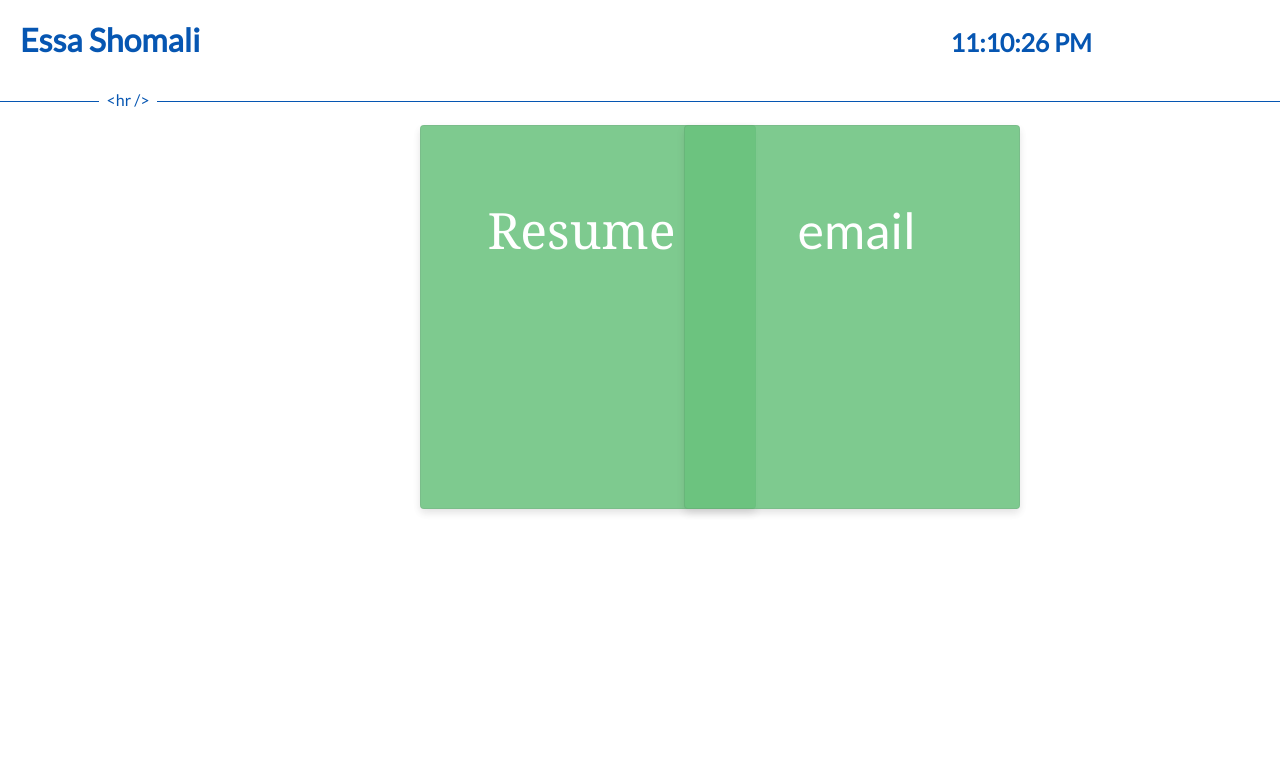
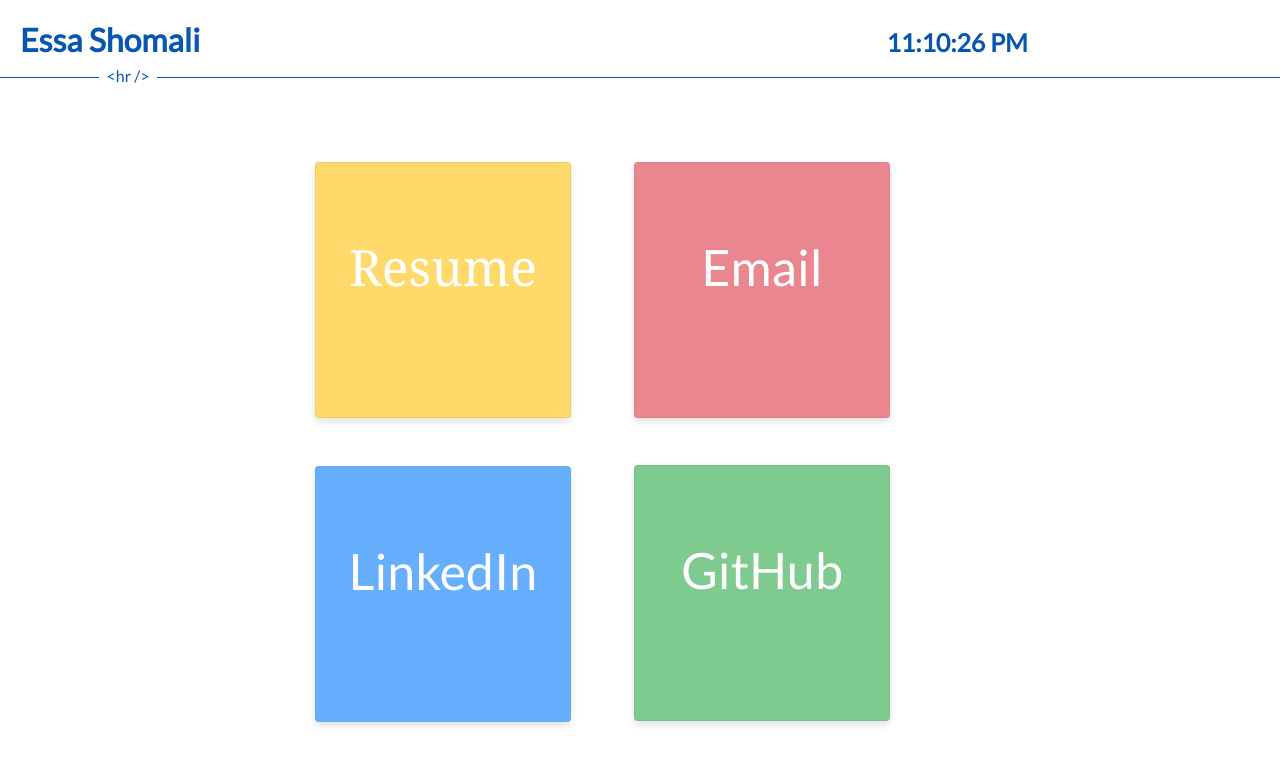
Before and after one commit to eshomali/my-site, a React (Create React App) app: page / in a window 1280 px wide. Shown: the top 766 px of the page. Built offline with nearby package versions, Linux system fonts and the light colour scheme.

Commit message:
Restructured UI
+ CSS changes

```diff
--- a/src/App.css
+++ b/src/App.css
@@ -221,13 +221,28 @@
     background: linear-gradient(#184b53, white);
 }
 
+/***************************************************************/
+
+table #t1 {
+  width:100%;
+}
+
 .edu_header {
   /*font-size: 24px; */
 }
 .edu_body {
-  text-align: center;
+  text-align: left;
 }
 
+
+
+.links:hover {
+  color: white;
+  text-decoration: none;
+}
+.links {
+  color: white;
+}
 
 
 .AccordionParent {
@@ -241,8 +256,9 @@
 }
 
 .cards {
-  /* */
-  padding-top:172px;
+  /*  */
+  padding-left: 122px;
+  position: sticky;
 }
 
 .card-text {
@@ -251,6 +267,34 @@
   color: white;
   padding-top: 37px;
   font-family: Georgia, serif;
+}
+
+.myCard4 .card {
+  padding: 10px 10px 10px 10px;
+  box-shadow: 0 4px 8px 0 rgba(0,0,0,0.2);
+  transition: 0.3s;
+  width: 300px;
+  height: 300px;
+  position: relative;
+  background-color: blue;
+  opacity: 0.85;
+  top: -209px;
+  left: 512px;
+  cursor: pointer;
+}
+
+.myCard3 .card {
+  padding: 10px 10px 10px 10px;
+  box-shadow: 0 4px 8px 0 rgba(0,0,0,0.2);
+  transition: 0.3s;
+  width: 300px;
+  height: 300px;
+  position: relative;
+  background-color: yellow;
+  opacity: 0.85;
+  top: 48px;
+  left: 193px;
+  cursor: pointer;
 }
 
 .myCard2 .card {
@@ -262,8 +306,8 @@
   position: relative;
   background-color: yellow;
   opacity: 0.85;
-  top: -385px;
-  left: 684px;
+  top: 0px;
+  left: 512px;
   cursor: pointer;
 }
 
@@ -276,8 +320,8 @@
   position: relative;
   background-color: blue;
   opacity: 0.85;
-  top: 23px;
-  left: 420px;
+  top: 256px;
+  left: 193px;
   cursor: pointer;
 }
 
@@ -305,7 +349,7 @@
   font-weight: bold;
   position: relative;
   padding: 20px 20px;
-  right: -55%;
+  right: -50%;
   top: 16px;
   color: hsl(212, 94%, 36%);
 }
--- a/src/Home.js
+++ b/src/Home.js
@@ -43,8 +43,8 @@
     }
 
     myHomepage() {
-        const wd = "21rem";
-        const ht = "24rem";
+        const wd = "16rem";
+        const ht = "16rem";
         const [show, setShow] = useState(false);
         const handleClose = () => setShow(false);
         const handleShow = () => setShow(true);
@@ -52,21 +52,38 @@
         return (
             <>
             <div className = "cards">
-                <div className="myCard1" onClick={handleShow}>
-                    <Card bg="success" text="black" style={{ width: wd, height: ht }}>
-                        <Card.Body>
+                <div className="myCard1">
+                    <Card bg="warning" style={{ width: wd, height: ht }}>
+                        <Card.Body onClick={handleShow}>
                             <Card.Text>
-                                Resume&nbsp;
+                                Resume
                             </Card.Text>
                         </Card.Body>
                     </Card>
                 </div>
-                <br />
                 <div className="myCard2">
-                    <Card bg="success" text="black" style={{ width: wd, height: ht }}>
+                    <Card bg="danger" style={{ width: wd, height: ht }}>
                         <Card.Body>
                             <Card.Text>
-                                <span className="email" href="mailto:eshomali@gmail.com">&nbsp;email</span>
+                                <a class="links" href="mailto:eshomali@gmail.com">Email</a>
+                            </Card.Text>
+                        </Card.Body>
+                    </Card>
+                </div>
+                <div className="myCard3">
+                    <Card bg="primary" style={{ width: wd, height: ht }}>
+                        <Card.Body>
+                            <Card.Text>
+                                <a class="links" href="https://www.linkedin.com" target="_blank">LinkedIn</a>
+                            </Card.Text>
+                        </Card.Body>
+                    </Card>
+                </div>
+                <div className="myCard4">
+                    <Card bg="success" style={{ width: wd, height: ht }}>
+                        <Card.Body>
+                            <Card.Text>
+                                <a class="links" href="https://www.github.com/eshomali" target="_blank">GitHub</a>
                             </Card.Text>
                         </Card.Body>
                     </Card>
@@ -74,7 +91,7 @@
             </div>
             <Modal show={show} onHide={handleClose}>
                 <Modal.Header closeButton>
-                    <Modal.Title><strong>Resume</strong></Modal.Title>
+                    <Modal.Title><strong><h3>Resume</h3></strong></Modal.Title>
                 </Modal.Header>
                 <Modal.Body>
                     <>
@@ -84,15 +101,15 @@
                                 <Card.Header>
                                     <Accordion.Toggle as={Card.Header} eventKey="0">
                                         <div class="edu_header">
-                                            Education
+                                            <h5><b>Education</b></h5>
                                         </div>
                                     </Accordion.Toggle>
                                 </Card.Header>
                                 <Accordion.Collapse eventKey="0">
                                     <Card.Body>
                                         <div class="edu_body">
-                                            <h3>B.S.E. Computer Engineering</h3>
-                                            <em><h4><a href="http://www.oakland.edu" target="_blank">Oakland University</a></h4></em>
+                                            <h6><b>&nbsp;B.S.E. Computer Engineering</b></h6>
+                                            <em><h6><a href="http://www.oakland.edu" target="_blank">&nbsp;Oakland University</a></h6></em>
                                         </div>
                                         <li>Minor in Computer Science</li>
                                         <li>Vice President, Engineering Society of Detroit</li>
@@ -107,18 +124,43 @@
                                 </Card.Header>
                                 <Accordion.Collapse eventKey="0">
                                     <Card.Body>
-                                        <p>Software Engineer&nbsp;&mdash;&nbsp;Sept 2018 - Current<br/>
-                                            <em>Asset Health</em>
-                                        </p>
-                                        <p>Computer Science Intern&nbsp;&mdash;&nbsp;Aug 2016 - Jul 2018<br />
-                                            <em>Complete Data Products</em>
-                                        </p>
-                                        <p>Teaching Assistant&nbsp;&mdash;&nbsp;Sept 2017 - Dec 2017<br />
-                                            <em>Oakland University</em>
-                                        </p>
-                                        <p>Electronics Technician&nbsp;&mdash;&nbsp;Jun 2013 - Aug 2016<br />
-                                            <em>Boost Mobile</em>
-                                        </p>
+                                        <table id="t1">
+                                            <tr>
+                                                <td>Software Engineer&nbsp;</td>
+                                                <td>&nbsp;&mdash;&nbsp;</td>
+                                                <td>&nbsp;Sept 2018 - Current</td>
+                                            </tr>
+                                            <tr>
+                                                <td><em>Asset Health</em></td>
+                                            </tr>
+                                            <br/>
+                                            <tr>
+                                                <td>Computer Science Intern&nbsp;</td>
+                                                <td>&nbsp;&mdash;&nbsp;</td>
+                                                <td>&nbsp;Aug 2016 - Jul 2018</td>
+                                            </tr>
+                                            <tr>
+                                                <td><em>Complete Data Products</em></td>
+                                            </tr>
+                                            <br/>
+                                            <tr>
+                                                <td>Teaching Assistant&nbsp;</td>
+                                                <td>&nbsp;&mdash;&nbsp;</td>
+                                                <td>&nbsp;Sept 2017 - Dec 2017</td>
+                                            </tr>
+                                            <tr>
+                                                <td><em>Oakland University</em></td>
+                                            </tr>
+                                            <br/>
+                                            <tr>
+                                                <td>Electronics Technician&nbsp;</td>
+                                                <td>&nbsp;&mdash;&nbsp;</td>
+                                                <td>&nbsp;Jun 2013 - Aug 2016</td>
+                                            </tr>
+                                            <tr>
+                                                <td><em>Boost Mobile</em></td>
+                                            </tr>
+                                        </table>
                                     </Card.Body>
                                 </Accordion.Collapse>
                             </Card>
--- a/src/Nav.js
+++ b/src/Nav.js
@@ -9,7 +9,7 @@
                 <span id="custom-header">Essa Shomali&nbsp;</span>
                 <span id="thisDate">{thisDate}</span>
 
-                <br/><br/>
+                <br/>
                 <hr className="line-text" data-content="<hr />" />
             </div>
         )
```
